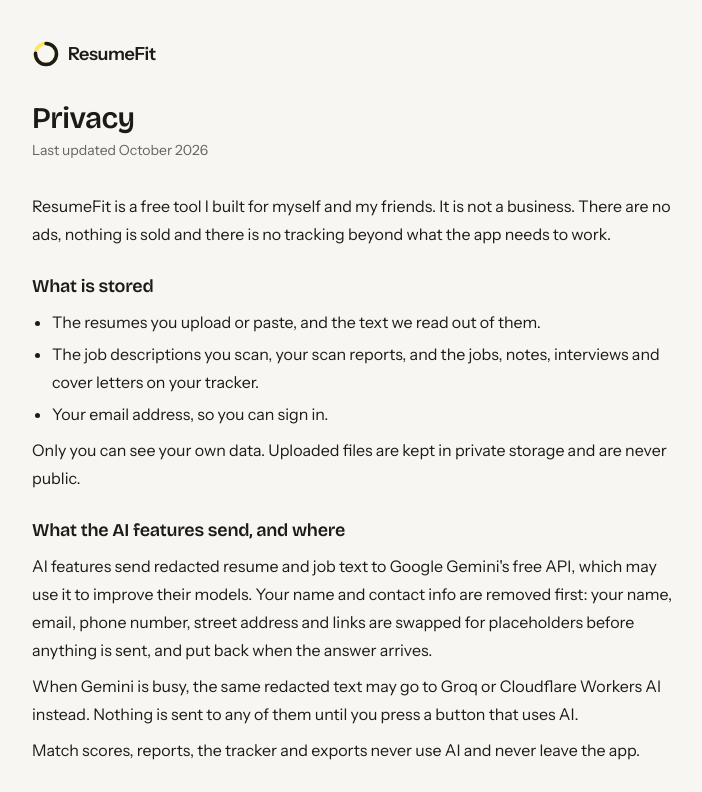
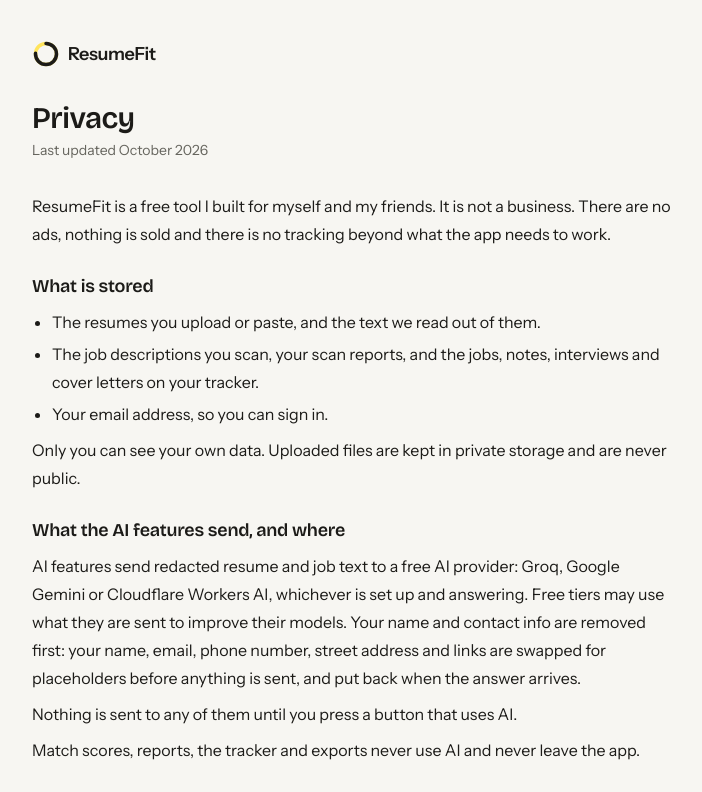
Before and after one commit to joshuacortes195/resumefit, a Next.js app in the folder apps/web/: page /privacy in a window 1280 px wide. Shown: the top 792 px of the page, without its empty margins (288-990 px from the left). Built offline with nearby package versions, Linux system fonts and the light colour scheme.

Commit message:
Say which providers text is really sent to
The privacy page and the settings notice named Google Gemini as the main provider. They now list Groq, Gemini and Cloudflare, whichever is set up.

```diff
--- a/apps/web/app/privacy/page.tsx
+++ b/apps/web/app/privacy/page.tsx
@@ -21,10 +21,11 @@ export default function PrivacyPage() {
       <section>
         <h2>What the AI features send, and where</h2>
         <p>
-          AI features send redacted resume and job text to Google Gemini&apos;s free API, which may use it to improve their models. Your name and contact info are removed first: your name, email, phone
-          number, street address and links are swapped for placeholders before anything is sent, and put back when the answer arrives.
+          AI features send redacted resume and job text to a free AI provider: Groq, Google Gemini or Cloudflare Workers AI, whichever is set up and answering. Free tiers may use what they are sent to
+          improve their models. Your name and contact info are removed first: your name, email, phone number, street address and links are swapped for placeholders before anything is sent, and put
+          back when the answer arrives.
         </p>
-        <p className="mt-2">When Gemini is busy, the same redacted text may go to Groq or Cloudflare Workers AI instead. Nothing is sent to any of them until you press a button that uses AI.</p>
+        <p className="mt-2">Nothing is sent to any of them until you press a button that uses AI.</p>
         <p className="mt-2">Match scores, reports, the tracker and exports never use AI and never leave the app.</p>
       </section>
 
--- a/apps/web/components/ai-settings.tsx
+++ b/apps/web/components/ai-settings.tsx
@@ -121,8 +121,8 @@ export function AiSettings({ status }: { status: AiStatus }) {
 
       {/* what leaves the app when a helper runs */}
       <p className="max-w-prose border-t border-border pt-4 text-xs text-muted">
-        AI features send redacted resume and job text to Google Gemini&apos;s free API, which may use it to improve their models. Your name and contact details are removed first. When Gemini is busy
-        the same redacted text may go to Groq or Cloudflare instead.
+        AI features send redacted resume and job text to a free AI provider (Groq, Google Gemini or Cloudflare, whichever is set up), which may use it to improve their models. Your name and contact
+        details are removed first.
       </p>
     </section>
   );
```
